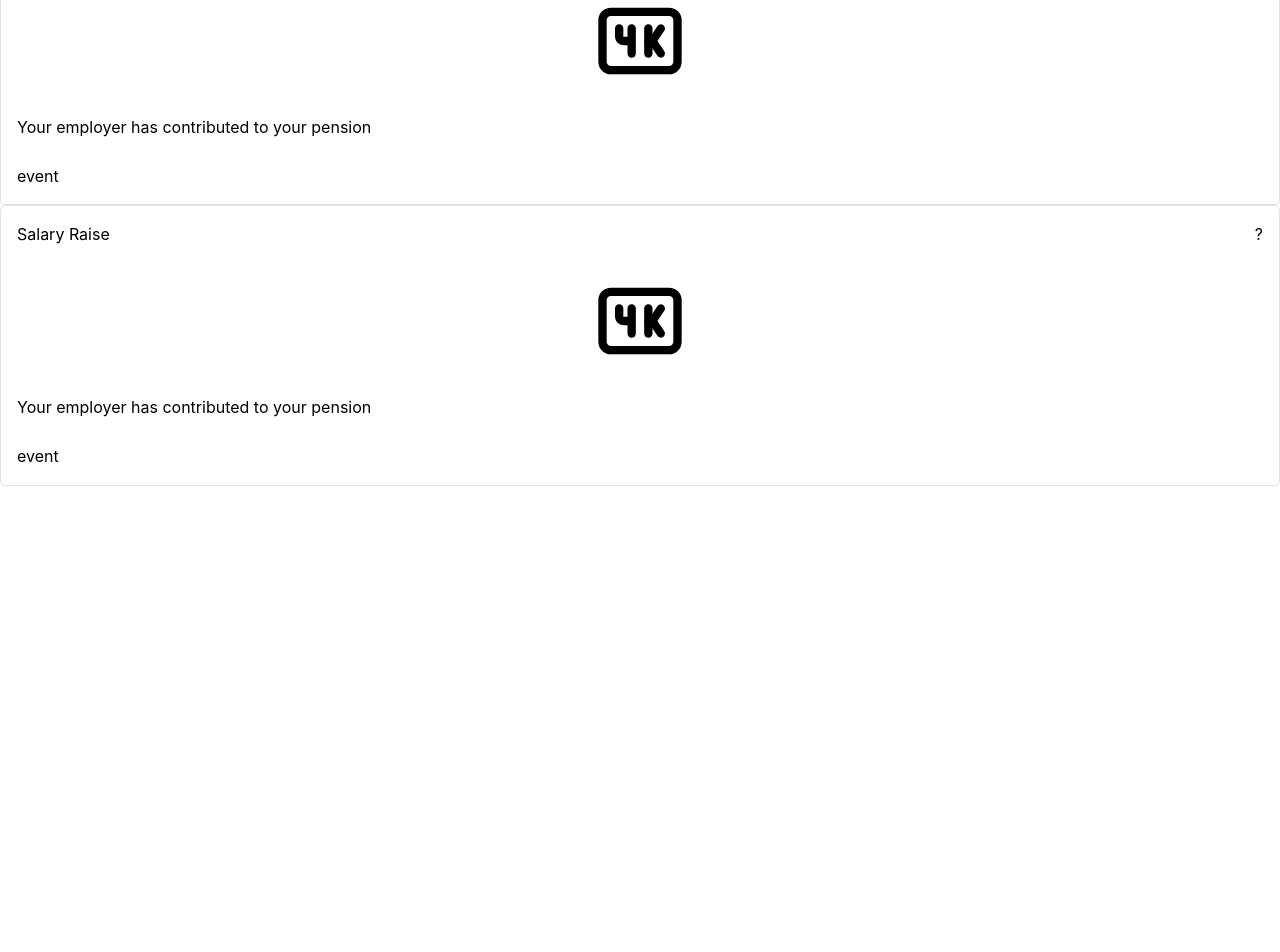
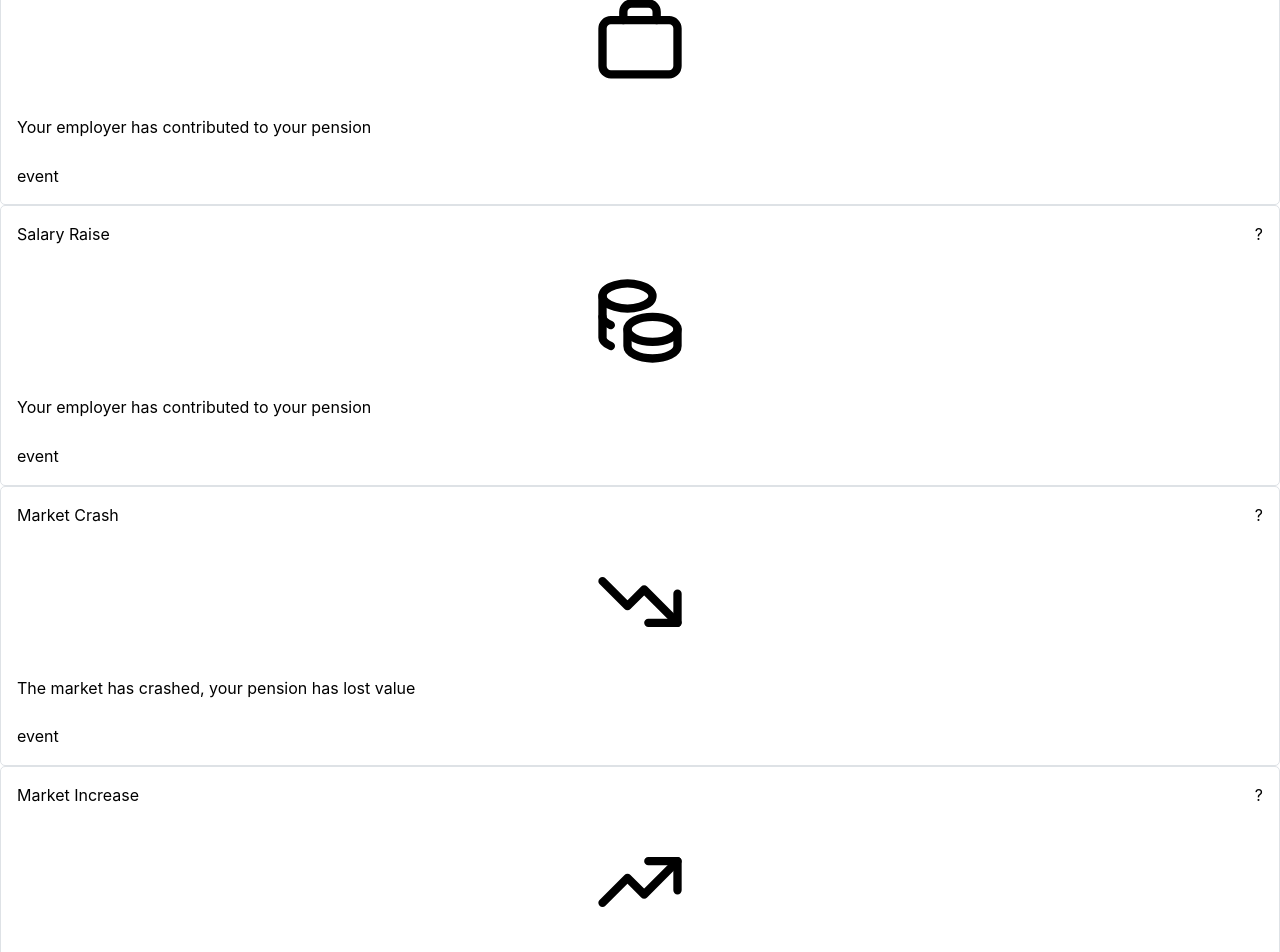
Before and after one commit to siaxza/game-jam, a React (Vite) app in the folder game-jam/: page / in a window 1280 px wide. Shown: the part 1848-2800 px from the top of the page. Before the commit the page ends 2334 px from the top, so only its background shows below. Built offline with nearby package versions, Linux system fonts and the light colour scheme.

Commit message:
updated cards

```diff
--- a/game-jam/src/constants/choiceCards.tsx
+++ b/game-jam/src/constants/choiceCards.tsx
@@ -1,12 +1,12 @@
 import { CardProps } from "../types/CardProps";
-import { IconMoodSmile } from "@tabler/icons-react";
+import { IconBeach } from "@tabler/icons-react";
 
 // https://tablericons.com
 export const choiceCards: CardProps[] = [
   {
     title: "Go on holiday",
     description: "Go on holiday to somewhere nice",
-    icon: <IconMoodSmile size={100} />,
+    icon: <IconBeach size={100} />,
     effect: "happiness",
     effectValue: 100,
     category: "choice",
--- a/game-jam/src/constants/eventCards.tsx
+++ b/game-jam/src/constants/eventCards.tsx
@@ -1,11 +1,11 @@
 import { CardProps } from "../types/CardProps";
-import { IconBadge4k } from "@tabler/icons-react";
+import { IconBabyCarriage, IconBriefcase2, IconCircleKey, IconCoins, IconHeartBroken, IconHome, IconTrendingDown, IconTrendingUp } from "@tabler/icons-react";
 
 export const eventCards: CardProps[] = [
   {
     title: "Employer Pension Contribution",
     description: "Your employer has contributed to your pension",
-    icon: <IconBadge4k stroke={2} size={100} />,
+    icon: <IconBriefcase2 size={100} />,
     effect: "pension",
     effectValue: 100,
     category: "event"
@@ -13,9 +13,58 @@ export const eventCards: CardProps[] = [
   {
     title: "Salary Raise",
     description: "Your employer has contributed to your pension",
-    icon: <IconBadge4k stroke={2} size={100} />,
+    icon: <IconCoins size={100} />,
     effect: "cash",
     effectValue: 300,
     category: "event"
   },
+  {
+    title: "Market Crash",
+    description: "The market has crashed, your pension has lost value",
+    icon: <IconTrendingDown size={100} />,
+    effect: "pension",
+    effectValue: -1000,
+    category: "event"
+  },
+  {
+    title: "Market Increase",
+    description: "The market has increased, your pension has gained value",
+    icon: <IconTrendingUp size={100} />,
+    effect: "pension",
+    effectValue: 1000,
+    category: "event"
+  },
+  {
+    title: "Go To Jail",
+    description: "You've been put in jail, your cash has been reduced",
+    icon: <IconCircleKey size={100} />,
+    effect: "cash",
+    effectValue: -2000,
+    category: "event"
+  },
+  {
+    title: "Divorce",
+    description: "You're now divorced, your pension has reduced",
+    icon: <IconHeartBroken size={100} />,
+    effect: "pension",
+    effectValue: -2000,
+    category: "event"
+  },
+  {
+    title: "New Born",
+    description: "You now have a child, your happiness has increased but your cash has decreased",
+    icon: <IconBabyCarriage size={100} />,
+    effect: "happiness",
+    effectValue: 100,
+    category: "event",
+    cost: 1000
+  },
+  {
+    title: "Mortgage",
+    description: "You have a mortgage, your cash has decreased",
+    icon: <IconHome size={100} />,
+    effect: "cash",
+    effectValue: -500,
+    category: "event",
+  },
 ];
--- a/game-jam/src/constants/starterCards.tsx
+++ b/game-jam/src/constants/starterCards.tsx
@@ -21,7 +21,7 @@ export const starterCards: CardProps[] = [
     cost: 0,
   },
   {
-    title: "Annual Leave Boost",
+    title: "Happiness Boost",
     description: "Add a one-off boost to your happiness",
     icon: <IconChartArrowsVertical size={100} />,
     effect: "happiness",
```
